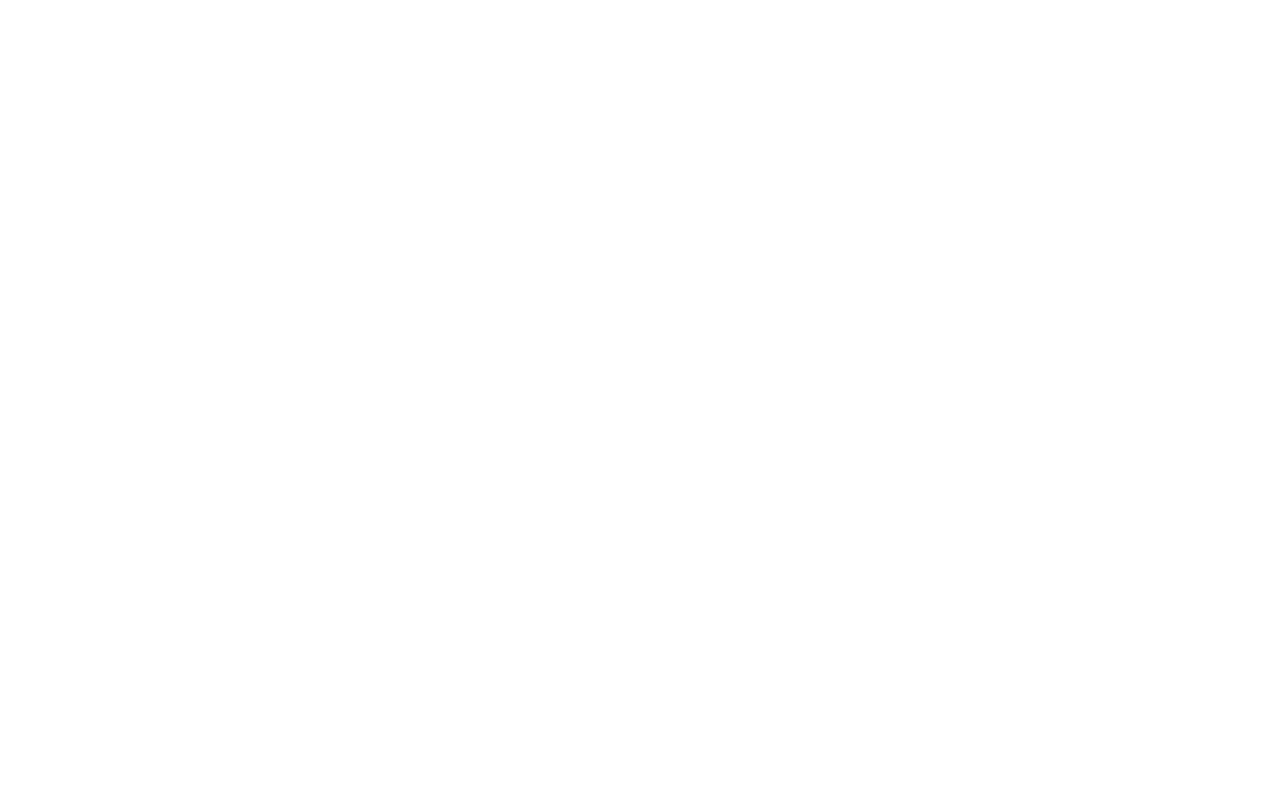
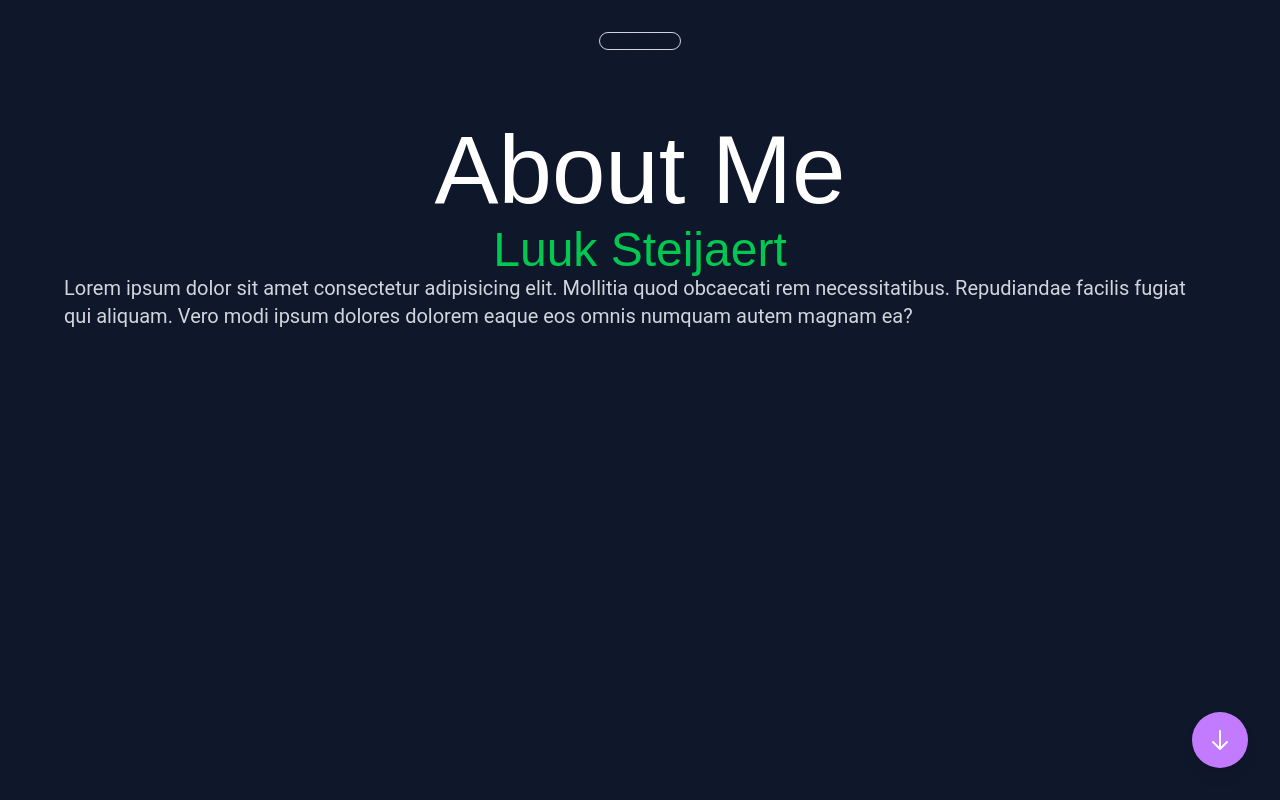
Before and after one commit to LuukyPuuky/Portfolio2.1, a Nuxt app: page /about in a window 1280 px wide. Before the commit this address had no page. Shown: the top 800 px of the page. Built offline with nearby package versions, Linux system fonts and the light colour scheme.

Commit message:
added about page + added button to scroll directly to the bottom

```diff
--- a/components/Navbar.vue
+++ b/components/Navbar.vue
@@ -60,7 +60,7 @@
           hash: "#learningOutcomes",
         },
         { label: "Projects", url: "/#projects", hash: "#projects" },
-        { label: "About", url: "./about" },
+        { label: "About", url: "/about", hash: "#about" },
       ],
     };
   },
--- /dev/null
+++ b/components/ScrollToBottom.vue
@@ -0,0 +1,31 @@
+<template>
+  <button
+    @click="scrollToBottom"
+    class="fixed bottom-8 right-8 bg-purple-400 hover:bg-purple-500 text-white p-4 rounded-full shadow-lg transition-all duration-300 transform hover:scale-110 z-50"
+    aria-label="Scroll to bottom"
+  >
+    <svg
+      xmlns="http://www.w3.org/2000/svg"
+      class="h-6 w-6"
+      fill="none"
+      viewBox="0 0 24 24"
+      stroke="currentColor"
+    >
+      <path
+        stroke-linecap="round"
+        stroke-linejoin="round"
+        stroke-width="2"
+        d="M19 14l-7 7m0 0l-7-7m7 7V3"
+      />
+    </svg>
+  </button>
+</template>
+
+<script setup>
+const scrollToBottom = () => {
+  window.scrollTo({
+    top: document.documentElement.scrollHeight,
+    behavior: "smooth",
+  });
+};
+</script>
--- a/components/footer.vue
+++ b/components/footer.vue
@@ -78,6 +78,7 @@
   { label: "Branding", url: "/projects/branding" },
   { label: "Create that UX", url: "/projects/cardan" },
   { label: "Development", url: "/projects/development" },
+  { label: "Portfolio", url: "/projects/portfolio" },
   { label: "Project X", url: "/projects/project-x" },
 ];
 
--- /dev/null
+++ b/pages/about.vue
@@ -0,0 +1,15 @@
+<template>
+  <div class="bg-slate-900 text-white">
+    <Navbar />
+    <HeaderProject title="About Me" subtitle="Luuk Steijaert" />
+    <div class="max-w-6xl mx-auto">
+      <p class="text-gray-300 font-Roboto text-xl h-screen">
+        Lorem ipsum dolor sit amet consectetur adipisicing elit. Mollitia quod
+        obcaecati rem necessitatibus. Repudiandae facilis fugiat qui aliquam.
+        Vero modi ipsum dolores dolorem eaque eos omnis numquam autem magnam ea?
+      </p>
+    </div>
+    <Footer />
+    <ScrollToBottom />
+  </div>
+</template>
--- a/pages/projects/branding.vue
+++ b/pages/projects/branding.vue
@@ -793,11 +793,13 @@
       </div>
     </div>
     <Footer />
+    <ScrollToBottom />
   </div>
 </template>
 
 <script setup>
 import { ref, watch, onMounted } from "vue";
+import ScrollToBottom from "~/components/ScrollToBottom.vue";
 
 // Stylescape images array
 const stylescapeImages = [
--- a/pages/projects/cardan.vue
+++ b/pages/projects/cardan.vue
@@ -2,6 +2,17 @@
   <div class="bg-slate-900 text-white">
     <Navbar />
     <HeaderProject title="Create that UX" subtitle="Cardan" />
+    <div class="min-h-screen p-4">
+      <div class="max-w-6xl mx-auto">
+        <!-- ... existing content ... -->
+      </div>
+    </div>
     <Footer />
+    <ScrollToBottom />
   </div>
 </template>
+
+<script setup>
+import ScrollToBottom from "~/components/ScrollToBottom.vue";
+// ... rest of the script ...
+</script>
--- a/pages/projects/development.vue
+++ b/pages/projects/development.vue
@@ -1,7 +1,18 @@
 <template>
-  <div>
+  <div class="bg-slate-900 text-white">
     <Navbar />
-    <HeaderProject title="Development" subtitle="Create That UX" />
+    <HeaderProject title="Development" subtitle="Cardan" />
+    <div class="min-h-screen p-4">
+      <div class="max-w-6xl mx-auto">
+        <!-- ... existing content ... -->
+      </div>
+    </div>
     <Footer />
+    <ScrollToBottom />
   </div>
 </template>
+
+<script setup>
+import ScrollToBottom from "~/components/ScrollToBottom.vue";
+// ... rest of the script ...
+</script>
--- a/pages/projects/portfolio.vue
+++ b/pages/projects/portfolio.vue
@@ -121,5 +121,10 @@
       </div>
     </div>
     <Footer />
+    <ScrollToBottom />
   </div>
 </template>
+
+<script setup>
+import ScrollToBottom from "~/components/ScrollToBottom.vue";
+</script>
--- a/pages/projects/project-x.vue
+++ b/pages/projects/project-x.vue
@@ -1,7 +1,15 @@
 <template>
-  <div>
+  <div class="bg-slate-900 text-white">
     <Navbar />
     <HeaderProject title="Project X" subtitle="Spline" />
+    <div class="min-h-screen p-4">
+      <div class="max-w-6xl mx-auto"></div>
+    </div>
     <Footer />
+    <ScrollToBottom />
   </div>
 </template>
+
+<script setup>
+import ScrollToBottom from "~/components/ScrollToBottom.vue";
+</script>
```
